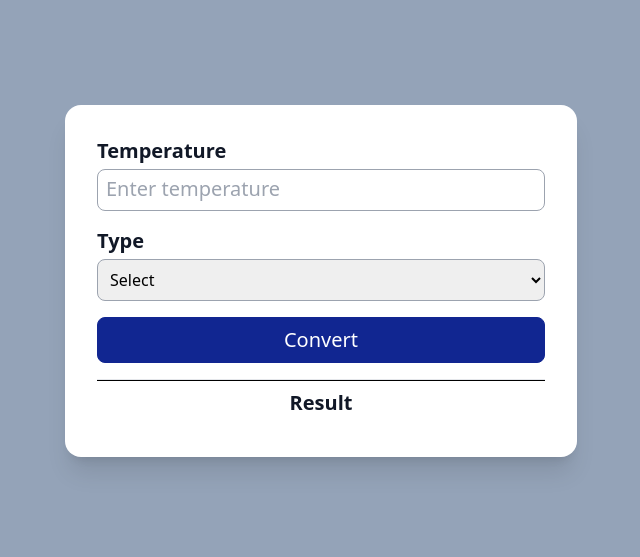
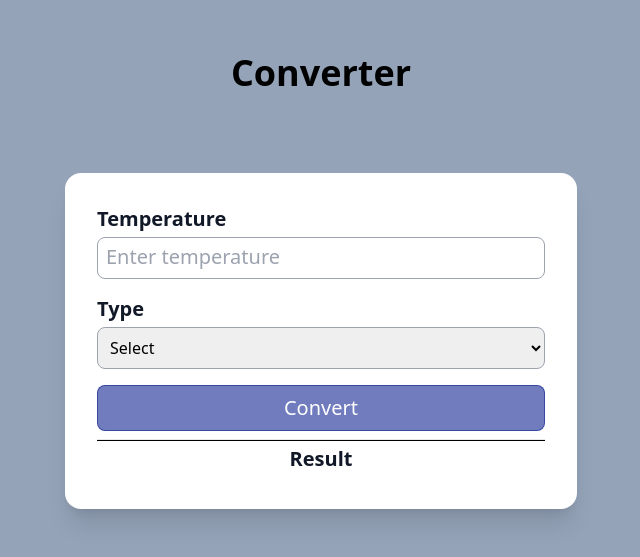
Before and after one commit to sagardwivedi/temperature-conveter, a React (Create React App) app: page / in a window 1280 px wide. Shown: the part 119-676 px from the top of the page, without its empty margins (319-959 px from the left). Built offline with nearby package versions, Linux system fonts and the light colour scheme.

Commit message:
Added a header

```diff
--- a/src/App.js
+++ b/src/App.js
@@ -19,7 +19,8 @@ function App() {
     };
 
     return (
-        <div className="flex h-screen w-full items-center justify-center bg-slate-400">
+        <div className="flex flex-col h-screen w-full items-center justify-center bg-slate-400">
+            <h1 className="text-4xl mb-20 font-bold">Converter</h1>
             <section className="w-[90%] max-w-lg rounded-2xl bg-white p-8  shadow-xl">
                 <form>
                     <div className="space-y-4">
@@ -51,15 +52,15 @@ function App() {
                         </div>
                         <div>
                             <button
-                                className="w-full rounded-lg border border-[#112691] bg-[#112691] px-4 py-2 text-xl text-white"
+                                className="w-full rounded-lg border border-[#112691]/60 bg-[#112691]/60 px-4 py-2 text-xl text-white hover:bg-[#112691]/70"
                                 onClick={convert}
                             >
                                 Convert
                             </button>
                         </div>
                     </div>
-                    <div className="flex flex-col space-y-2">
-                        <hr className="mt-4 h-0.5 bg-black" />
+                    <div className="flex flex-col space-y-1">
+                        <hr className="h-0.5 mt-2 bg-black" />
                         <span className="text-center text-xl font-semibold text-gray-900">
                             Result
                         </span>
```
